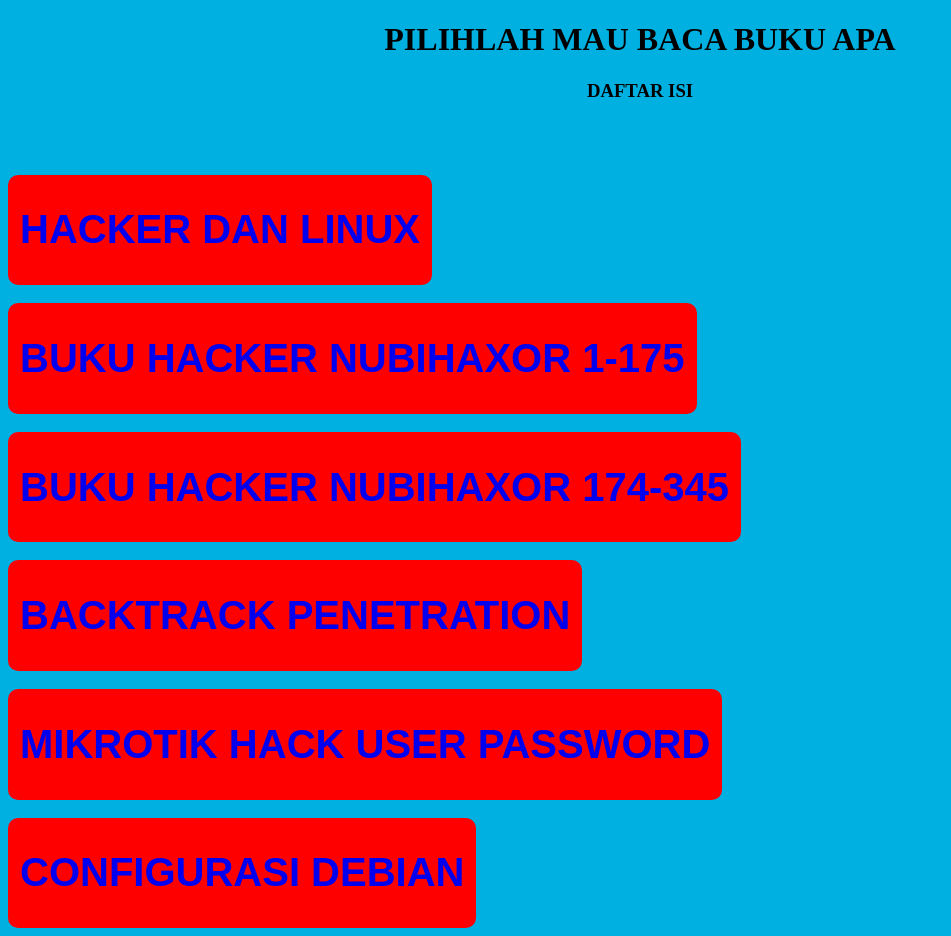
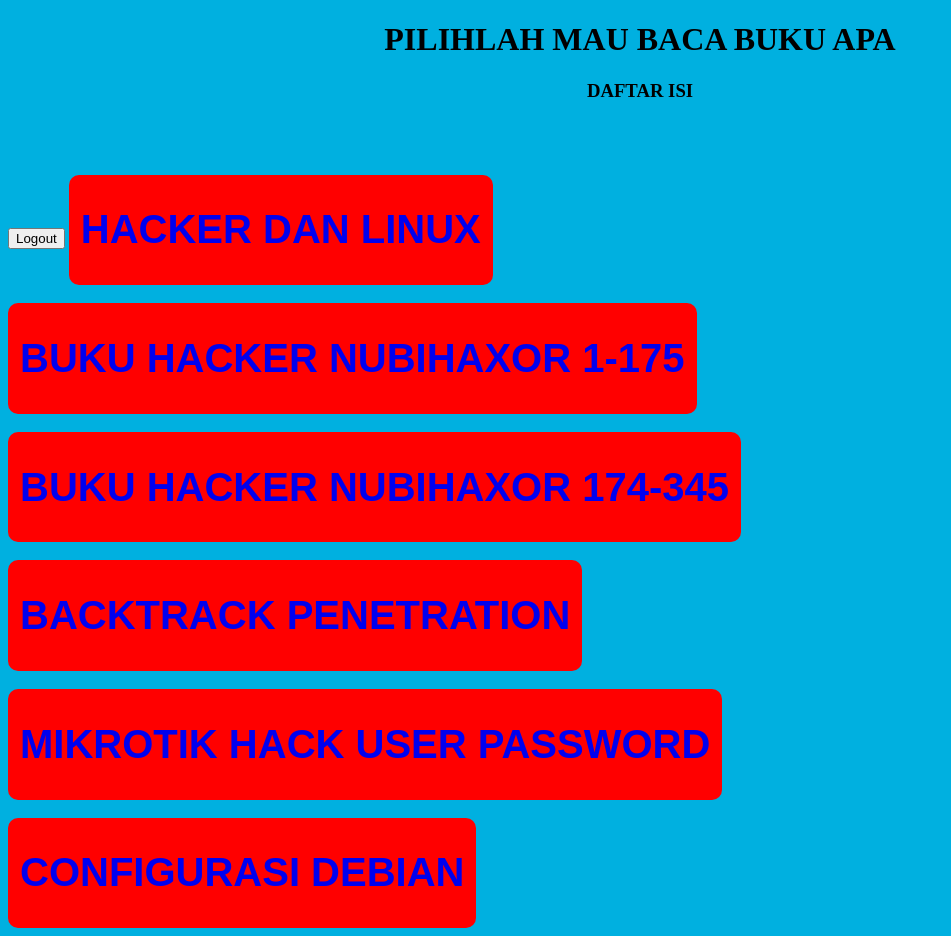
Before and after one commit to onistore/fakepanel, a plain HTML site: page home.html in a window 1280 px wide. Shown: the whole page, without its empty margins (0-951 px from the left). Drawn offline with Linux system fonts and the light colour scheme; sample sign-in values are in the browser's storage.

Commit message:
Update home.html

```diff
--- a/home.html
+++ b/home.html
@@ -27,6 +27,7 @@
 <h1 align="center">PILIHLAH MAU BACA BUKU APA</h1>
 <h3 align="center">DAFTAR ISI</h3>
 <br><br><br>
+	<button onclick="logout()">Logout</button>
 <button class="btn-cta"><a href="Hacker dan Linux.pdf" align="center"><h1>HACKER DAN LINUX</h1></a></button><br><br>
 <button class="btn-cta"><a href="bukuhackerNubihaxor-1-175.pdf" align="center"><h1>BUKU HACKER NUBIHAXOR 1-175</h1></a></button><br><br>
 <button class="btn-cta"><a href="bukuhackerNubihaxor-174-345.pdf" align="center"><h1>BUKU HACKER NUBIHAXOR 174-345</h1></a></button><br><br>
@@ -34,9 +35,15 @@
 <button class="btn-cta"><a href="keamanan jaringan - mikrotik hack user password login.pdf" align="center"><h1>MIKROTIK HACK USER PASSWORD</h1></a></button><br><br>
 <button class="btn-cta"><a href="confdeb.txt" align="center"><h1>CONFIGURASI DEBIAN</h1></a></button>
 
+<script>
+  // Cek apakah sudah login
+  if (localStorage.getItem("loggedIn") !== "true") {
+    window.location.href = "index.html";
+  }
 
-<script>
-  if (localStorage.getItem("loggedIn") !== "true") {
+  // Fungsi logout
+  function logout() {
+    localStorage.removeItem("loggedIn");
     window.location.href = "index.html";
   }
 </script>
```
